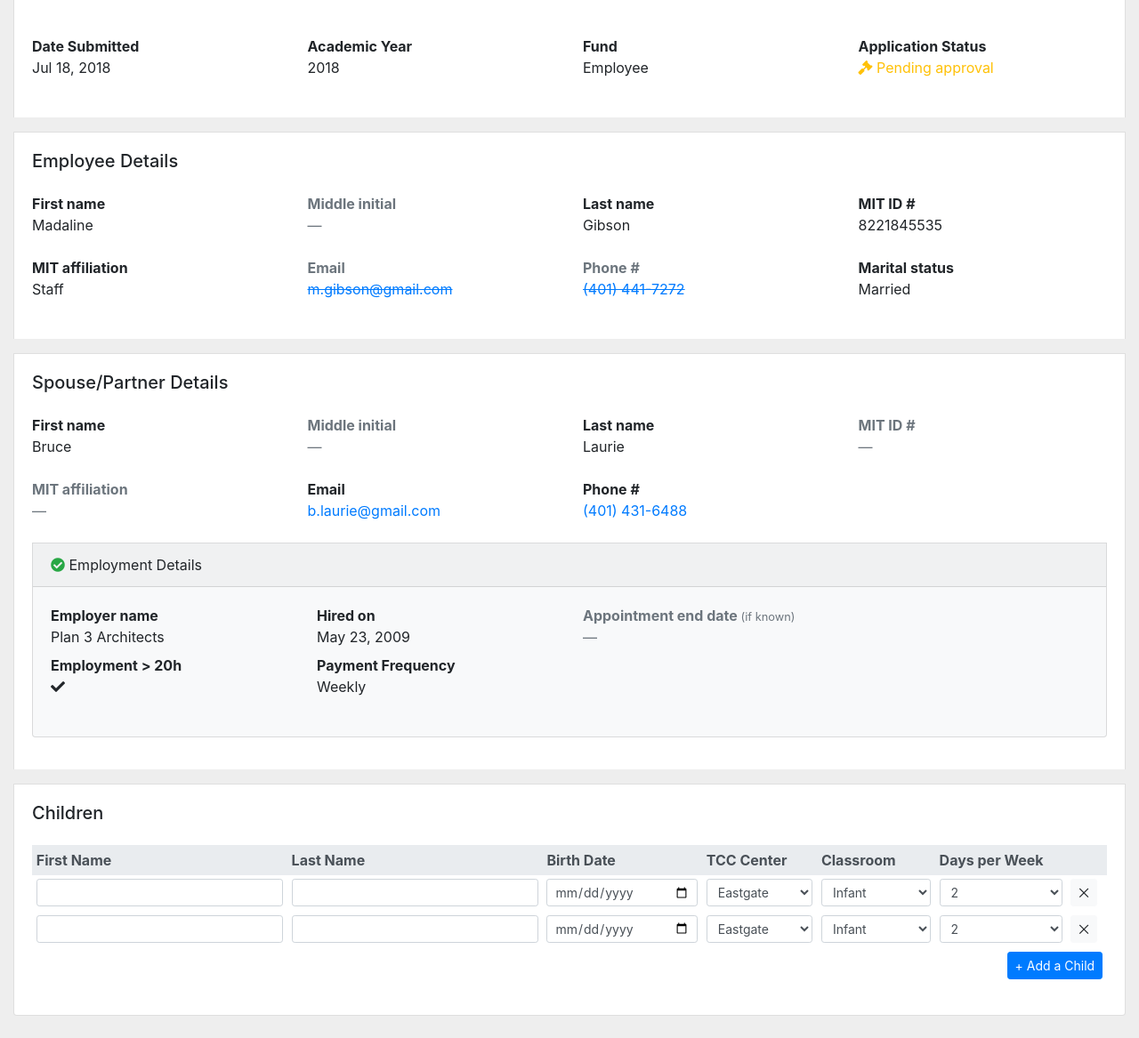
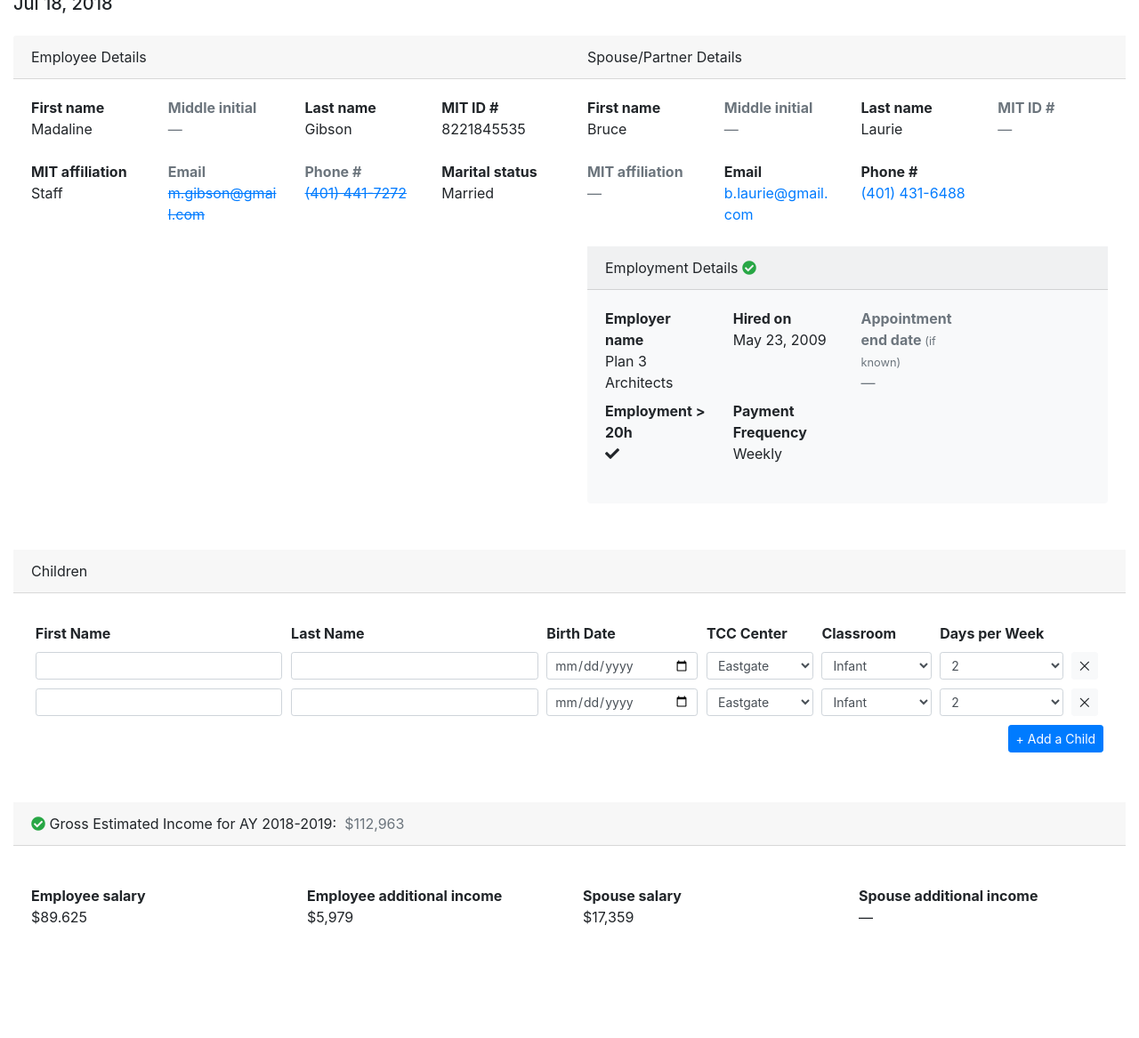
Before and after one commit to JanDW/ccsp-ui, a plain HTML site: page admin-application.html in a window 1280 px wide. Shown: the part 184-1351 px from the top of the page at 89% size. Before the commit the page ends 1326 px from the top, so only its background shows below. Drawn offline with nearby package versions, Linux system fonts and the light colour scheme.

Commit message:
#26 Admin Application Detail continuation

```diff
--- a/admin-application.html
+++ b/admin-application.html
@@ -1,5 +1,6 @@
 <!DOCTYPE html>
 <html lang="en">
+
 <head>
 	<meta charset="UTF-8">
 	<title>CSSP Admin :: Application Detail</title>
@@ -9,24 +10,30 @@
 	<link rel="stylesheet" href="https://use.fontawesome.com/releases/v5.3.1/css/all.css" integrity="sha384-mzrmE5qonljUremFsqc01SB46JvROS7bZs3IO2EmfFsd15uHvIt+Y8vEf7N7fWAU" crossorigin="anonymous">
 
 </head>
-<body style="background-color: #eee">
+
+<body>
 
 	<nav class="navbar navbar-expand-lg navbar-dark bg-dark">
 		<a href="#" class="navbar-brand">CSSP Admin</a>
 	</nav>
 
-	<main class="container-fluid">
+	<main class="container-fluid pt-4">
+		<span class="badge badge-primary">Employee</span>
+		<span class="badge badge-warning"><i class="fas fa-gavel"></i> Pending approval</span>
+		<h1 class="mt-3">Madaline Gibson — New Application</h1>
+		<h2 class="h5">Jul 18, 2018</h2>
+
 		<div class="accordion" id="applicationAccordion">
 
 			<!-- APPLICATION -->
-			<div class="card mt-5">
+			<div class="card border-0 mt-3 d-none">
 
 				<div class="card-header" id="applicationDetails">
-			    	<h2 class="h5 card-title"><button class="btn btn-link" type="button" data-toggle="collapse" data-target="#applicationDetailsContent" aria-expanded="collapsable application details">Application Details</button></h2>
+					<button class="btn btn-link p-0" type="button" data-toggle="collapse" data-target="#applicationDetailsContent" aria-expanded="collapsable application details">Application Details</button>
 				</div>
 				<!-- <h3 class="h6 card-subtitle mb-2 text-muted">Card subtitle</h3> -->
 				<div class="card-body" id="applicationDetailsContent" aria-labelledby="applicationDetails" data-parent="#applicationAccordion">
-			    <div class="card-text mt-4">
+					<div class="card-text">
 						<dl class="row">
 							<div class="col-3">
 								<dt>Date Submitted</dt>
@@ -34,7 +41,7 @@
 							</div>
 							<div class="col-3">
 								<dt>Academic Year</dt>
-				    		<dd>2018</dd>
+								<dd>2018 – 2019</dd>
 							</div>
 							<div class="col-3">
 								<dt>Fund</dt>
@@ -49,12 +56,16 @@
 				</div>
 			</div>
 
+			<div>
 				<!-- EMPLOYEE -->
-			<div class="card mt-3">
+				<div class="card-group w-100">
+					<div class="card border-0 mt-3">
+						<div class="card-header">
+							Employee Details
+						</div>
 						<div class="card-body">
-			    <h2 class="h5 card-title">Employee Details</h2>
 							<!-- <h3 class="h6 card-subtitle mb-2 text-muted">Card subtitle</h3> -->
-			    <div class="card-text mt-4">
+							<div class="card-text">
 								<dl class="row">
 									<div class="col-3">
 										<dt>First name</dt>
@@ -94,13 +105,15 @@
 							</div>
 						</div>
 					</div>
+				<!-- </div> -->
 
 				<!-- SPOUSE -->
-			<div class="card mt-3">
+				<!-- <div class="col-xl-6"> -->
+					<div class="card border-0 mt-3">
+						<div class="card-header">Spouse/Partner Details</div>
 						<div class="card-body">
-			    <h2 class="h5 card-title">Spouse/Partner Details</h2>
 							<!-- <h3 class="h6 card-subtitle mb-2 text-muted">Card subtitle</h3> -->
-			    <div class="card-text mt-4">
+							<div class="card-text">
 								<dl class="row">
 									<div class="col-3">
 										<dt>First name</dt>
@@ -138,9 +151,9 @@
 									</div>
 								</dl>
 							</div>
-					<div class="card bg-light mb-3">
+							<div class="card border-0 bg-light mb-3">
 								<div class="card-header">
-							<i class="fas fa-check-circle text-success" aria-label="yes"></i> Employment Details
+									Employment Details&nbsp;<i class="fas fa-check-circle text-success" aria-label="yes"></i>
 								</div>
 								<!-- <h5 class="card-title">Secondary card title</h5> -->
 								<div class="card-body">
@@ -174,15 +187,17 @@
 							</div>
 						</div>
 					</div>
+				</div>
+			</div>
 
 			<!-- CHILDREN -->
-			<div class="card mt-3">
+			<div class="card border-0 mt-3">
+				<div class="card-header">Children</div>
 				<div class="card-body">
-					<h2 class="h5 card-title">Children</h2>
 					<!-- <h3 class="h6 card-subtitle mb-2 text-muted">Card subtitle</h3> -->
-					<div class="card-text mt-4">
+					<div class="card-text mt-2">
 						<table class="table table-sm table-borderless" id="childrenList">
-									<thead class="thead-light">
+							<thead class="thead-light-temp">
 								<tr>
 									<th scope="col">First Name</th>
 									<th scope="col">Last Name</th>
@@ -198,22 +213,22 @@
 							</thead>
 							<tbody>
 								<tr>
-			<td scope="row">
+									<th scope="row">
 										<div>
-					<!-- <label for="childFirstName" class="required">First Name</label> -->
-					<input type="text" class="form-control form-control-sm" id="childFirstName" required="">
+											<label for="childFirstName" class="required sr-only">First Name</label>
+											<input type="text" class="form-control form-control-sm" id="childFirstName" required="" />
+										</div>
+									</th>
+									<td>
+										<div>
+											<label for="childFirstName" class="required sr-only">First Name</label>
+											<input type="text" class="form-control form-control-sm" id="childLastName" required="" />
 										</div>
 									</td>
 									<td>
 										<div>
-					<!-- <label for="childFirstName" class="required">First Name</label> -->
-					<input type="text" class="form-control form-control-sm" id="childLastName" required="">
-				</div>
-			</td>
-			<td>
-				<div>
-					<!-- <label for="childFirstName" class="required">First Name</label> -->
-					<input type="date" class="form-control form-control-sm" id="childBirthDate" required="">
+											<label for="childFirstName" class="required sr-only">First Name</label>
+											<input type="date" class="form-control form-control-sm" id="childBirthDate" required="" />
 										</div>
 									</td>
 									<td>
@@ -260,31 +275,25 @@
 									<td>
 										<button type="button" class="btn btn-light btn-sm js-delete-row">⨉</button>
 									</td>
-			<!--<td>
-				<input type="date" class="form-control form-control-sm" id="childEnrollmentStart" required="">
-			</td>
-			<td>
-				<input type="date" class="form-control form-control-sm" id="childEnrollmentEnd" required="">
-			</td>-->
 								</tr>
 
 								<tr>
 									<td scope="row">
 										<div>
-					<!-- <label for="childFirstName" class="required">First Name</label> -->
-					<input type="text" class="form-control form-control-sm" id="childFirstName" required="">
+											<label for="childFirstName" class="required sr-only">First Name</label>
+											<input type="text" class="form-control form-control-sm" id="childFirstName" required="" />
 										</div>
 									</td>
 									<td>
 										<div>
-					<!-- <label for="childFirstName" class="required">First Name</label> -->
-					<input type="text" class="form-control form-control-sm" id="childLastName" required="">
+											<label for="childFirstName" class="required sr-only">First Name</label>
+											<input type="text" class="form-control form-control-sm" id="childLastName" required="" />
 										</div>
 									</td>
 									<td>
 										<div>
-					<!-- <label for="childFirstName" class="required">First Name</label> -->
-					<input type="date" class="form-control form-control-sm" id="childBirthDate" required="">
+											<label for="childFirstName" class="required sr-only">First Name</label>
+											<input type="date" class="form-control form-control-sm" id="childBirthDate" required="" />
 										</div>
 									</td>
 									<td>
@@ -331,12 +340,6 @@
 									<td>
 										<button type="button" class="btn btn-light btn-sm js-delete-row">⨉</button>
 									</td>
-			<!--<td>
-				<input type="date" class="form-control form-control-sm" id="childEnrollmentStart" required="">
-			</td>
-			<td>
-				<input type="date" class="form-control form-control-sm" id="childEnrollmentEnd" required="">
-			</td>-->
 								</tr>
 							</tbody>
 							<tfoot>
@@ -348,18 +351,53 @@
 					</div>
 				</div>
 			</div>
+
+			<!-- GROSS ESTIMATED INCOME -->
+			<div class="card border-0 mt-3">
+				<div class="card-header">
+					<i class="fas fa-check-circle text-success" aria-label="Income qualifies"></i>&nbsp;Gross Estimated Income for AY 2018-2019: <span class="text-muted">&nbsp;$112,963</span>
 				</div>
+				<div class="card-body">
+					<div class="card-text mt-4">
+						<dl class="row">
+							<div class="col-3">
+								<dt>Employee salary</dt>
+								<dd>$89.625</dd>
+							</div>
+							<div class="col-3">
+								<dt>Employee additional income</dt>
+								<dd>$5,979</dd>
+							</div>
+							<div class="col-3">
+								<dt>Spouse salary</dt>
+								<dd>$17,359</dd>
+							</div>
+							<div class="col-3">
+								<dt>Spouse additional income</dt>
+								<dd>—</dd>
+							</div>
+						</dl>
+					</div>
+				</div>
+			</div>
+		</div>
+
+		<div class="card border-0 mt-3">
+			<div class="card-body">
+				<h2 class="h5 card-title"></h2>
+				<div class="card-text mt-4"></div>
+			</div>
+		</div>
+
 	</main>
 
 	<!-- SCRIPTS -->
-	<script
-	src="https://code.jquery.com/jquery-3.3.1.min.js"
-	integrity="sha256-FgpCb/KJQlLNfOu91ta32o/NMZxltwRo8QtmkMRdAu8="
-	crossorigin="anonymous"></script>
+	<script src="https://code.jquery.com/jquery-3.3.1.min.js" integrity="sha256-FgpCb/KJQlLNfOu91ta32o/NMZxltwRo8QtmkMRdAu8=" crossorigin="anonymous"></script>
 
 	<script src="https://cdnjs.cloudflare.com/ajax/libs/popper.js/1.14.3/umd/popper.min.js" integrity="sha384-ZMP7rVo3mIykV+2+9J3UJ46jBk0WLaUAdn689aCwoqbBJiSnjAK/l8WvCWPIPm49" crossorigin="anonymous"></script>
 
 	<script src="https://stackpath.bootstrapcdn.com/bootstrap/4.1.3/js/bootstrap.min.js" integrity="sha384-ChfqqxuZUCnJSK3+MXmPNIyE6ZbWh2IMqE241rYiqJxyMiZ6OW/JmZQ5stwEULTy" crossorigin="anonymous"></script>
 
 </body>
+
 </html>
```
Lines whose indentation alone changed are shown as unchanged.
